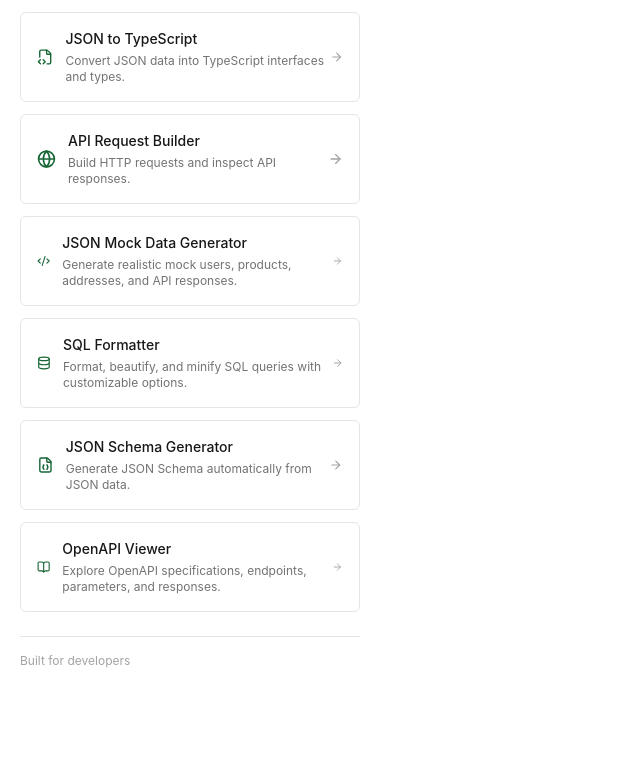
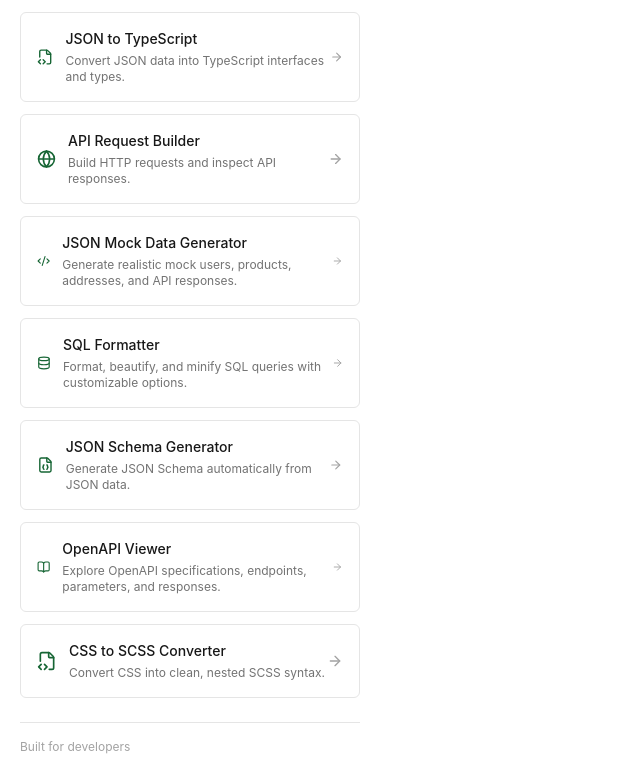
Before and after one commit to md-faizanahmad/devtool-kit, a React (Vite) app: page /#/ in a window 1280 px wide. Shown: the part 1493-2268 px from the top of the page, without its empty margins (0-640 px from the left). Before the commit the page ends 2182 px from the top, so only its background shows below. Built offline with nearby package versions, Linux system fonts and the light colour scheme.

Commit message:
feat(css-to-scss): register route and homepage entry

```diff
--- a/src/App.tsx
+++ b/src/App.tsx
@@ -22,6 +22,7 @@ import JsonMockDataGenerator from './features/json-mock-data-generator/JsonMockD
 import SqlFormatter from './features/sql-formatter/SqlFormatter';
 import JsonSchemaGenerator from './features/json-schema-generator/JsonSchemaGenerator';
 import OpenApiViewer from './features/openapi-viewer/OpenApiViewer';
+import CssToScssConverter from './features/css-to-scss/CssToScssConverter';
 
 function App() {
   const loadSettings = useAppStore((state) => state.loadSettings);
@@ -56,6 +57,7 @@ function App() {
       <Route path="/sql-formatter" element={<SqlFormatter />} />
       <Route path="/json-schema-generator" element={<JsonSchemaGenerator />} />
       <Route path="/openapi-viewer" element={<OpenApiViewer />} />
+      <Route path="/css-to-scss" element={<CssToScssConverter />} />
     </Routes>
   );
 }
--- a/src/components/layout/HomePage.tsx
+++ b/src/components/layout/HomePage.tsx
@@ -157,6 +157,12 @@ const tools: Tool[] = [
     path: '/openapi-viewer',
     icon: BookOpen,
   },
+  {
+    title: 'CSS to SCSS Converter',
+    description: 'Convert CSS into clean, nested SCSS syntax.',
+    path: '/css-to-scss',
+    icon: FileCode2,
+  },
 ];
 
 export default function HomePage() {
```
